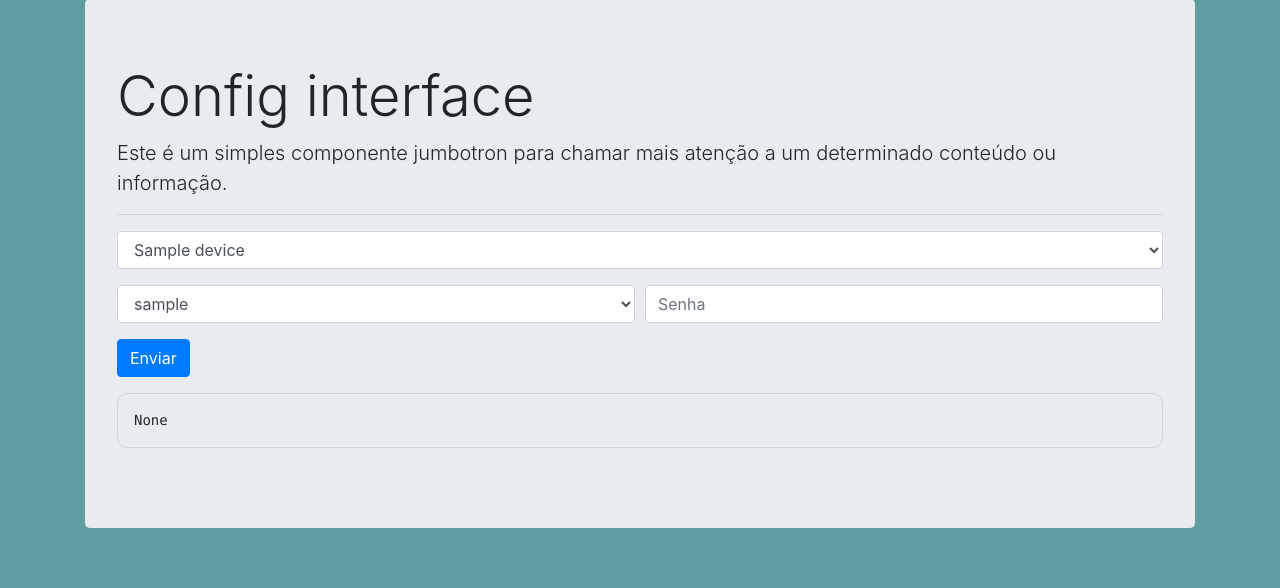
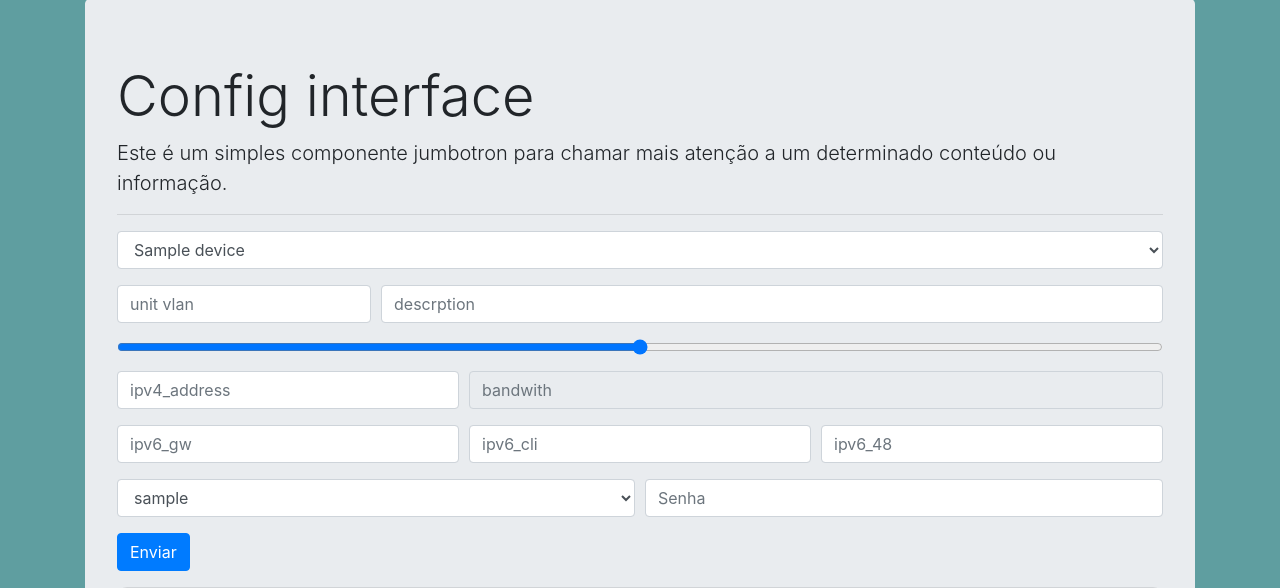
Before and after one commit to fabioew89/dev-auto.clickip.com.br, a Flask app: page /network/config_interface_unit in a window 1280 px wide. Shown: the part 65-653 px from the top of the page. Run offline with Flask 3, Linux system fonts and the light colour scheme; tables that the repository leaves empty hold one stand-in row (values such as "Sample post"); parts of the project's set-up code (start-up, migrations or seed data) failed here and were passed over; some libraries are stand-ins or nearby versions.

Commit message:
feat: new page config interface unit

```diff
--- a/app/templates/layout.html
+++ b/app/templates/layout.html
@@ -28,6 +28,8 @@
           <div class="dropdown-menu">
             <a href="{{url_for('network.get_interface_summary')}}" class="dropdown-item">get_interface_summary</a>
             <a href="{{url_for('network.get_interface_configuration')}}" class="dropdown-item">get_interface_configuration</a>
+            <a href="{{url_for('network.config_interface_unit')}}" class="dropdown-item">config_client_unit</a>
+            <a href="#" class="dropdown-item">config_router_static</a>
           </div>
         </div>
 
--- a/app/templates/router/config_interface_unit.html
+++ b/app/templates/router/config_interface_unit.html
@@ -1,50 +1,147 @@
-{% extends "layout.html" %}
-
-{% block content %}
+{% extends "layout.html" %} {% block content %}
 <h1 class="display-4">{% block title %}Config interface{% endblock %}</h1>
-<p class="lead">Este é um simples componente jumbotron para chamar mais atenção a um determinado conteúdo ou informação.
+<p class="lead">
+  Este é um simples componente jumbotron para chamar mais atenção a um
+  determinado conteúdo ou informação.
 </p>
 
-<hr>
+<hr />
 
-<form method="POST" action="{{ url_for('network.get_interface_summary') }}" autocomplete="off">
+<form method="POST" action="#" autocomplete="off">
+  <!-- Router -->
   <div class="form-row">
-
-        <!-- Routers -->
     <div class="form-group col">
-            <label for="hostname" hidden>Selecione um Router</label>
       <select name="hostname" id="hostname" class="form-control">
         {% for device in devices %}
         <option value="{{device.ip_address}}">{{device.hostname}}</option>
         {% endfor %}
       </select>
     </div>
+  </div>
 
+  <!-- Unit/Description -->
+  <div class="form-row">
+    <div class="form-group col-3">
+      <input
+        type="number"
+        name="unit"
+        id="unit"
+        class="form-control"
+        placeholder="unit vlan"
+      />
+    </div>
+    <div class="form-group col">
+      <input
+        type="text"
+        name="descrption"
+        id="descrption"
+        class="form-control"
+        placeholder="descrption"
+      />
+    </div>
+  </div>
+
+  <!-- Bandwith -->
+  <div class="form-row">
+    <div class="form-group col">
+      <input
+        type="range"
+        name="bandwith"
+        id="bandwith"
+        class="form-control-range"
+        placeholder="bandwith"
+      />
+    </div>
+  </div>
+
+  <!-- ipv4_address -->
+  <div class="form-row">
+    <div class="form-group col-4">
+      <input
+        type="text"
+        name="ipv4_address"
+        id="ipv4_address"
+        class="form-control"
+        placeholder="ipv4_address"
+      />
+    </div>
+
+    <div class="col">
+      <input
+        type="text"
+        name="bandwith"
+        id="bandwith"
+        placeholder="bandwith"
+        class="form-control"
+        readonly
+      />
+    </div>
+  </div>
+
+  <!-- ipv6_address -->
+  <div class="form-row">
+    <div class="form-group col">
+      <input
+        type="text"
+        name="ipv6_address"
+        id="ipv6_address"
+        class="form-control"
+        placeholder="ipv6_gw"
+      />
+    </div>
+    <div class="form-group col">
+      <input
+        type="text"
+        name="ipv6_address"
+        id="ipv6_address"
+        class="form-control"
+        placeholder="ipv6_cli"
+      />
+    </div>
+    <div class="form-group col">
+      <input
+        type="text"
+        name="ipv6_address"
+        id="ipv6_address"
+        class="form-control"
+        placeholder="ipv6_48"
+      />
+    </div>
   </div>
 
   <div class="form-row">
-        <!-- Usuários -->
+    <!-- Usuários and Password-->
     <div class="form-group col">
-            <label for="username" hidden>Selecione o usuário.</label>
       <select name="username" id="username" class="form-control">
-                <label for="username">Selecione um usuário</label>
         {% for user in users %}
         <option value="{{user.username}}">{{user.username}}</option>
         {% endfor %}
       </select>
     </div>
 
-        <!-- Passwords -->
     <div class="form-group col">
-            <label for="password" hidden>Senha</label>
-            <input type="password" class="form-control" name="password" id="password" placeholder="Senha" required>
+      <input
+        class="form-control"
+        type="password"
+        name="password"
+        id="password"
+        placeholder="Senha"
+        required
+      />
     </div>
   </div>
 
   <button type="submit" class="btn btn-primary">Enviar</button>
 </form>
-<pre class="max-height" style=" border: solid 1px rgba(0, 0, 0, .1);
+<pre
+  class="max-height"
+  style="
+    border: solid 1px rgba(0, 0, 0, 0.1);
     padding: 1rem;
     margin-top: 1rem;
-                                    border-radius: 10px;">{{ output }}</pre>
+    border-radius: 10px;
+  "
+>
+{{ output }}</pre
+>
 {% endblock %}
```
Lines whose indentation alone changed are shown as unchanged.
